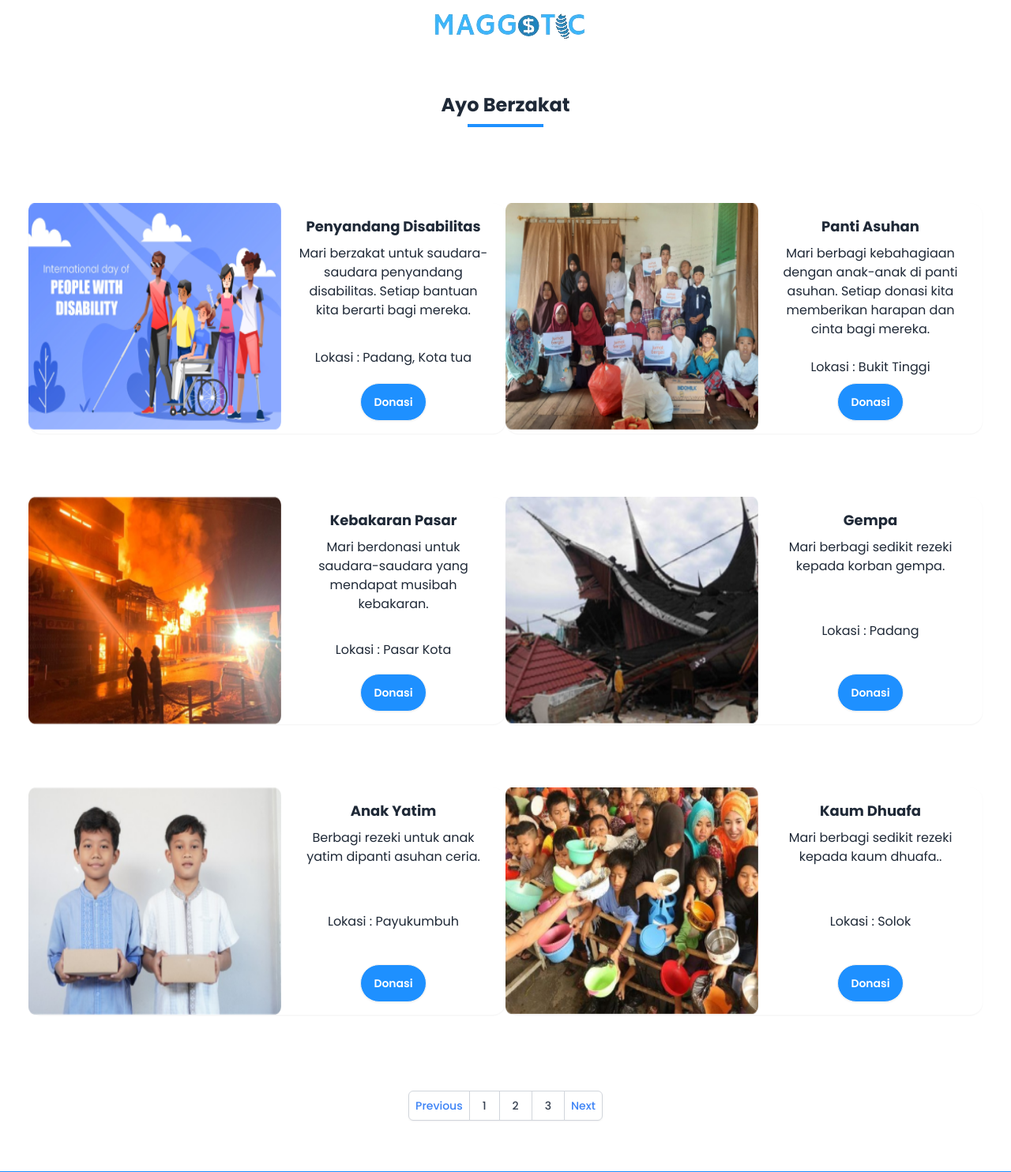
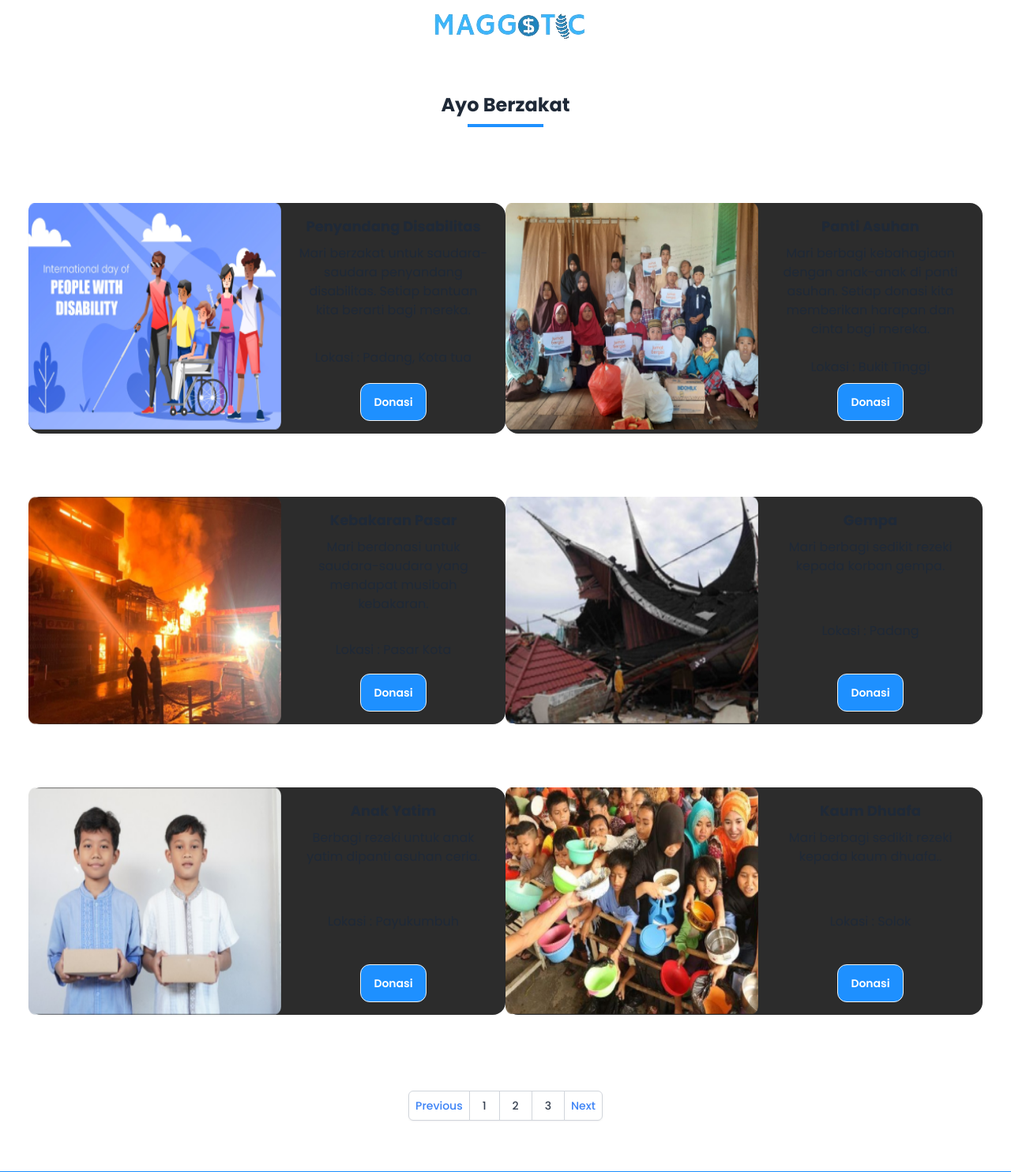
Before and after one commit to arzaqqq/website-maggotic, a CodeIgniter 4 app: the page made by app/Views/website/zakatin.php in a window 1280 px wide. Shown: the part 92-1576 px from the top of the page at 79% size. Run offline with PHP 8.4 and a stand-in for CodeIgniter, Linux system fonts and the light colour scheme; the template is opened without the code that fills it, so the values that code supplies are empty; style sheets or scripts are compiled from the project's sources; some libraries are stand-ins or nearby versions.

Commit message:
Update button rayan dan bg card dan titel

```diff
--- a/app/Views/layout/navbar.php
+++ b/app/Views/layout/navbar.php
@@ -26,12 +26,12 @@
 
     <div class="menu-navbar md:flex items-center">
         <!-- Hide on mobile -->
-        <a class="text-md px-4 py-2 leading-none rounded-full hover:bg-gray-700" href="/">Beranda</a>
-        <a class="text-md px-4 py-2 leading-none rounded-full hover:bg-gray-700" href="/ecolocator">EcoLocator</a>
-        <a class="text-md px-4 py-2 leading-none rounded-full hover:bg-gray-700" href="/smartgot">Smartgot</a>
-        <a class="text-md px-4 py-2 leading-none rounded-full hover:bg-gray-700" href="/maggotech">Maggotech</a>
-        <a class="text-md px-4 py-2 leading-none rounded-full hover:bg-gray-700" href="/produk">Produk</a>
-        <a class="text-md px-4 py-2 leading-none rounded-full hover:bg-gray-700" href="/zakatin">Zakatin</a>
+        <a class="text-md px-4 py-2 leading-none rounded-full duration-200 hover:bg-gray-700" href="/">Beranda</a>
+        <a class="text-md px-4 py-2 leading-none rounded-full duration-200  hover:bg-gray-700" href="/ecolocator">EcoLocator</a>
+        <a class="text-md px-4 py-2 leading-none rounded-full duration-200 hover:bg-gray-700" href="/smartgot">Smartgot</a>
+        <a class="text-md px-4 py-2 leading-none rounded-full duration-200 hover:bg-gray-700" href="/maggotech">Maggotech</a>
+        <a class="text-md px-4 py-2 leading-none rounded-full duration-200 hover:bg-gray-700" href="/produk">Produk</a>
+        <a class="text-md px-4 py-2 leading-none rounded-full duration-200 hover:bg-gray-700" href="/zakatin">Zakatin</a>
     </div>
 
     <!-- Toggler Icon -->
--- a/app/Views/layout/template.php
+++ b/app/Views/layout/template.php
@@ -4,7 +4,7 @@
 <head>
     <meta charset="UTF-8">
     <meta name="viewport" content="width=device-width, initial-scale=1.0">
-    <title>Document</title>
+    <title>Maggotic</title>
     <link rel="stylesheet" href="/css/app.css">
     <script src="https://code.jquery.com/jquery-3.6.0.min.js"></script>
     <style>
--- a/app/Views/website/zakatin.php
+++ b/app/Views/website/zakatin.php
@@ -14,7 +14,7 @@
 <!-- Card Zakat Start-->
 <div class="container mx-auto px-9 flex flex-wrap ">
     <!-- Card 1 -->
-    <div class="card lg:card-side bg-base-100 shadow-sm w-2/4 mb-20">
+    <div class="card lg:card-side bg-hitam shadow-sm w-2/4 mb-20">
         <img class="w-80 h-72" src="../img/zakat1.png" alt="Album" />
         <div class="card-body flex flex-col justify-between px-5 py-4">
             <h2 class="card-title font-bold text-lg justify-center">Penyandang Disabilitas</h2>
@@ -24,14 +24,14 @@
             <div class="card-actions justify-center">
                 <a href="https://kitabisa.com/campaign/pakasriry?utm_source=socialsharing_donor_web_null&utm_medium=share_campaign_copas&utm_campaign=share_detail_campaign"
                     target="_blank"
-                    class="btn bg-[#1E90FF] hover:bg-blue-700 active:bg-blue-400 rounded-full text-white">Donasi</a>
+                    class="btn bg-[#1E90FF] hover:bg-blue-700 hover:scale-110 active:bg-blue-400 rounded-xl text-white">Donasi</a>
             </div>
         </div>
     </div>
     <!-- Card 1 End -->
 
     <!-- Card 2 -->
-    <div class="card lg:card-side bg-base-100 shadow-sm w-2/4 mb-20">
+    <div class="card lg:card-side bg-hitam shadow-sm w-2/4 mb-20">
         <img class="w-80 h-72" src="../img/zakat2.png" alt="Album" />
         <div class="card-body flex flex-col justify-between px-5 py-4">
             <h2 class="card-title font-bold text-lg justify-center">Panti Asuhan</h2>
@@ -41,14 +41,14 @@
             <div class="card-actions justify-center">
                 <a href="https://kitabisa.com/campaign/pantiasuhannurulfalah?utm_source=socialsharing_donor_web_null&utm_medium=share_campaign_copas&utm_campaign=share_detail_campaign"
                     target="_blank"
-                    class="btn bg-[#1E90FF] hover:bg-blue-700 active:bg-blue-400 rounded-full text-white">Donasi</a>
+                    class="btn bg-[#1E90FF] hover:bg-blue-700 hover:scale-110 active:bg-blue-400 rounded-xl text-white">Donasi</a>
             </div>
         </div>
     </div>
     <!-- Card 2 End -->
 
     <!-- Card 3 -->
-    <div class="card lg:card-side bg-base-100 shadow-sm w-2/4 mb-20">
+    <div class="card lg:card-side bg-hitam shadow-sm w-2/4 mb-20">
         <img class="w-80 h-72" src="../img/zakat3.png" alt="Album" />
         <div class="card-body flex flex-col justify-between px-5 py-4">
             <h2 class="card-title font-bold text-lg justify-center">Kebakaran Pasar</h2>
@@ -57,14 +57,14 @@
             <div class="card-actions justify-center">
                 <a href="https://kitabisa.com/campaign/ambenganterbakar?utm_source=socialsharing_donor_web_null&utm_medium=share_campaign_copas&utm_campaign=share_detail_campaign"
                     target="_blank"
-                    class="btn bg-[#1E90FF] hover:bg-blue-700 active:bg-blue-400 rounded-full text-white">Donasi</a>
+                    class="btn bg-[#1E90FF] hover:bg-blue-700 hover:scale-110 active:bg-blue-400 rounded-xl text-white">Donasi</a>
             </div>
         </div>
     </div>
     <!-- Card 3 End -->
 
     <!-- Card 4  -->
-    <div class="card lg:card-side bg-base-100 shadow-sm w-2/4 mb-20">
+    <div class="card lg:card-side bg-hitam shadow-sm w-2/4 mb-20">
         <img class="w-80 h-72" src="../img/zakat4.png" alt="Album" />
         <div class="card-body flex flex-col justify-between px-5 py-4">
             <h2 class="card-title font-bold text-lg justify-center">Gempa</h2>
@@ -73,14 +73,14 @@
             <div class="card-actions justify-center">
                 <a href="https://kitabisa.com/campaign/gempagarut?utm_source=socialsharing_donor_web_null&utm_medium=share_campaign_copas&utm_campaign=share_detail_campaign"
                     target="_blank"
-                    class="btn bg-[#1E90FF] hover:bg-blue-700 active:bg-blue-400 rounded-full text-white">Donasi</a>
+                    class="btn bg-[#1E90FF] hover:bg-blue-700 hover:scale-110 active:bg-blue-400 rounded-xl text-white">Donasi</a>
             </div>
         </div>
     </div>
     <!-- Card 4 End -->
 
     <!-- Card 5 -->
-    <div class="card lg:card-side bg-base-100 shadow-sm w-2/4 mb-20">
+    <div class="card lg:card-side bg-hitam shadow-sm w-2/4 mb-20">
         <img class="w-80 h-72" src="../img/zakat5.png" alt="Album" />
         <div class="card-body flex flex-col justify-between px-5 py-4">
             <h2 class="card-title font-bold text-lg justify-center">Anak Yatim</h2>
@@ -89,14 +89,14 @@
             <div class="card-actions justify-center">
                 <a href="https://kitabisa.com/campaign/bahagiakandiridenganberbagimakanananakyatim?utm_source=socialsharing_donor_web_null&utm_medium=share_campaign_copas&utm_campaign=share_detail_campaign"
                     target="_blank"
-                    class="btn bg-[#1E90FF] hover:bg-blue-700 active:bg-blue-400 rounded-full text-white">Donasi</a>
+                    class="btn bg-[#1E90FF] hover:bg-blue-700 hover:scale-110 active:bg-blue-400 rounded-xl text-white">Donasi</a>
             </div>
         </div>
     </div>
     <!-- Card 5 End -->
 
     <!-- Card 6 -->
-    <div class="card lg:card-side bg-base-100 shadow-sm w-2/4 mb-20">
+    <div class="card lg:card-side bg-hitam shadow-sm w-2/4 mb-20">
         <img class="w-80 h-72" src="../img/zakat6.png" alt="Album" />
         <div class="card-body flex flex-col justify-between px-5 py-4">
             <h2 class="card-title font-bold text-lg justify-center">Kaum Dhuafa</h2>
@@ -105,7 +105,7 @@
             <div class="card-actions justify-center">
                 <a href="https://kitabisa.com/campaign/sedekahdagingpenuhigizikaumdhuafa?utm_source=socialsharing_donor_web_null&utm_medium=share_campaign_copas&utm_campaign=share_detail_campaign"
                     target="_blank"
-                    class="btn bg-[#1E90FF] hover:bg-blue-700 active:bg-blue-400 rounded-full text-white">Donasi</a>
+                    class="btn bg-[#1E90FF] hover:bg-blue-700 hover:scale-110 active:bg-blue-400 rounded-xl text-white">Donasi</a>
             </div>
         </div>
     </div>
```
